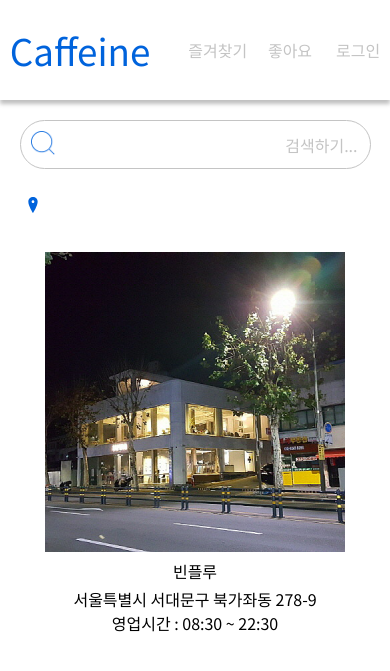
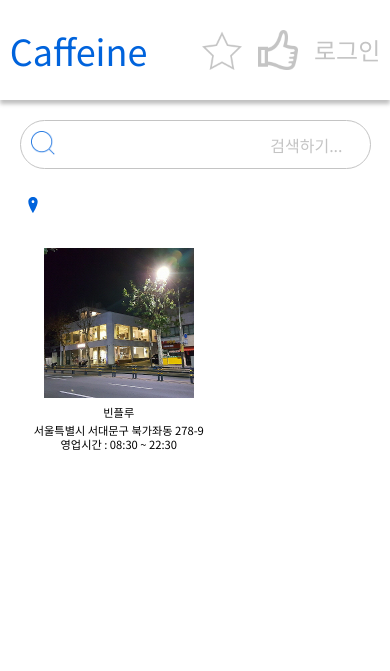
Before and after one commit to dltmdrbtjd/Caffeine, a Flask app: page / in a window 390 px wide. Shown: the top 671 px of the page. Run offline with Flask 2, Linux system fonts and the light colour scheme; some libraries are stand-ins or nearby versions.

Commit message:
메인 페이지 반응형 수정

```diff
--- a/static/css/main/classlist.css
+++ /dev/null
@@ -1,8 +0,0 @@
-/* SELECTED */
-.selected {
-    color: #0063DC !important;
-}
-
-.selected a {
-    color: #0063DC !important;
-}
--- a/static/css/main/main-medium.css
+++ b/static/css/main/main-medium.css
@@ -1,16 +1,16 @@
 /* HEADER */
 header.section .logo a {
-    font-size: 2.8rem;
+    font-size: 3rem;
 }
 
 header.section .menu--tab .tab__main {
-    font-size: 1.2rem;
-    margin-right: 2rem;
+    font-size: 1.5rem;
+    margin-right: 1.5rem;
 }
 
 /* SEARCH */
 .section__search {
-    margin: 30px 0;
+    margin-top: 30px;
 }
 
 .section__search .search__wrap {
@@ -37,26 +37,26 @@ header.section .menu--tab .tab__main {
     width: 80px;
 }
 
-@media (max-width: 768px) {
-    /* INFO */
-    .section__info .container {
-        justify-content: center;
-    }
+/* INFO */
+.section__info .info__cafe {
+    margin-top: 3.375rem;
+    margin-left: 1.6rem;
+}
 
-    .section__info .info__cafe {
-        padding: 1rem 0;
-    }
+.section__info .info__cafe .cafe__summary {
+    line-height: 1.25;
+    font-size: .85rem;
 }
 
 @media (max-width: 528px) {
     /* HEADER */
     header.section .menu--tab .tab__main {
-        margin-right: 1.5rem;
+        margin-right: 1rem;
     }
 
     /* SEARCH */
     .section__search {
-        margin: 20px 0;
+        margin-top: 20px;
     }
 
     .section__search .search__wrap {
--- a/static/css/main/main-small.css
+++ b/static/css/main/main-small.css
@@ -10,13 +10,36 @@ header.section .container {
 }
 
 header.section .logo a {
-    font-size: 2.3rem;
+    font-size: 2.25rem;
 }
 
-header.section .menu--tab .tab__main {
-    font-size: 1rem;
+header.section .menu--tab .favorite a,
+header.section .menu--tab .like a {
+    width: 40px;
+    height: 40px;
+    background-size: cover;
+    text-indent: -9999px;
+    display: inline-block;
 }
 
-header.section .menu--tab .tab__main:first-child {
-    margin-right: 1.3rem;
+header.section .menu--tab .favorite a {
+    background-image: url(../../img/favorite.png);
 }
+
+header.section .menu--tab .like a {
+    background-image: url(../../img/like.png);
+}
+
+/* INFO */
+.section__info .info__cafe {
+    margin-top: 2em;
+    margin-left: 1.5rem;
+}
+
+.section__info .info__cafe .cafe__image {
+    width: 9.375rem;
+}
+
+.section__info .info__cafe .cafe__summary {
+    font-size: 0.7rem;
+}
--- a/static/css/main/main.css
+++ b/static/css/main/main.css
@@ -84,13 +84,11 @@ header.section .logo a {
 
 header.section .menu--tab {
     display: flex;
+    align-items: center;
 }
 
 header.section .menu--tab .tab__main {
     font-size: 2.25rem;
-}
-
-header.section .menu--tab .tab__main {
     margin-right: 2rem;
 }
 
@@ -113,7 +111,7 @@ header.section .menu--tab .tab__main a {
 
 .section__search {
     justify-content: center;
-    margin: 70px 0;
+    margin-top: 70px;
 }
 
 .section__search .search__wrap,
@@ -172,7 +170,9 @@ header.section .menu--tab .tab__main a {
 }
 
 .section__info .info__cafe {
-    padding: 1rem;
+    text-align: center;
+    margin-top: 3.375rem;
+    margin-left: 3.375rem;
 }
 
 .section__info .info__cafe .cafe__image {
@@ -180,7 +180,6 @@ header.section .menu--tab .tab__main a {
 }
 
 .section__info .info__cafe .cafe__summary {
-    text-align: center;
     line-height: 1.5;
     font-size: 1rem;
 }
--- a/templates/index.html
+++ b/templates/index.html
@@ -16,10 +16,7 @@
     <!-- STYLESHEET -->
     <link rel="stylesheet" href="../static/css/main/main.css">
     <link rel="stylesheet" href="../static/css/main/main-medium.css" media="(max-width: 768px)">
-    <link rel="stylesheet" href="../static/css/main/main-small.css" media="(max-width: 430px)">
-
-    <!-- CLASSLIST -->
-    <link rel="stylesheet" href="../static/css/main/classlist.css">
+    <link rel="stylesheet" href="../static/css/main/main-small.css" media="(max-width: 480px)">
 </head>
 <body>
 <div class="body__container">
@@ -33,10 +30,10 @@
             </h1>
 
             <ul class="menu--tab">
-                <li class="tab__main">
+                <li class="tab__main favorite">
                     <a href="/favorite">즐겨찾기</a>
                 </li>
-                <li class="tab__main">
+                <li class="tab__main like">
                     <a href="/like">좋아요</a>
                 </li>
                 <li class="tab__main">
@@ -55,7 +52,7 @@
                 <button type="submit" class="btn btn--search">
                     <img src="../static/img/search.png" alt="search">
                 </button>
-                <input type="text" name="search" id="input--search" class="input--text" placeholder="검색하기...">
+                <input type="search" name="search" id="input--search" class="input--text" placeholder="검색하기...">
             </form>
 
             <div class="weather">
```
